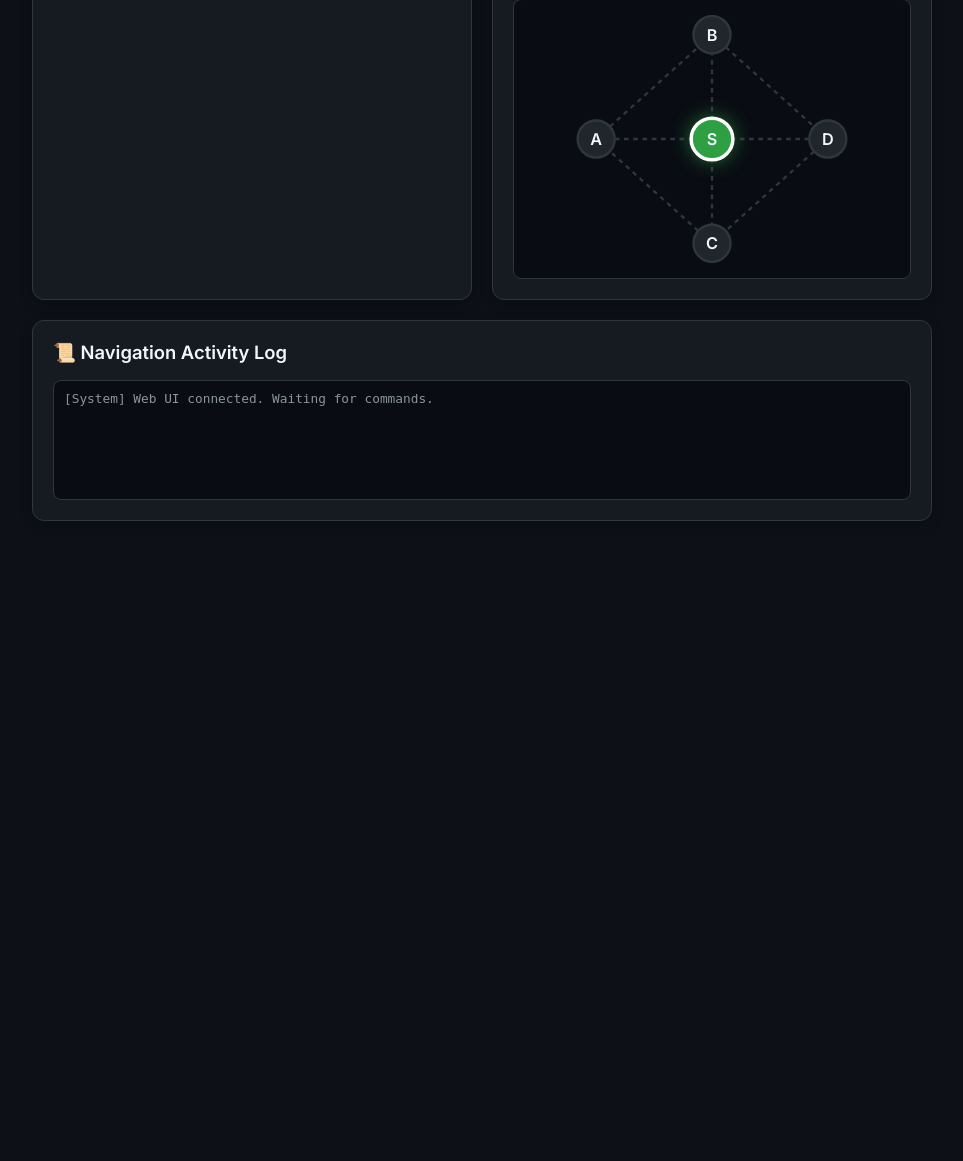
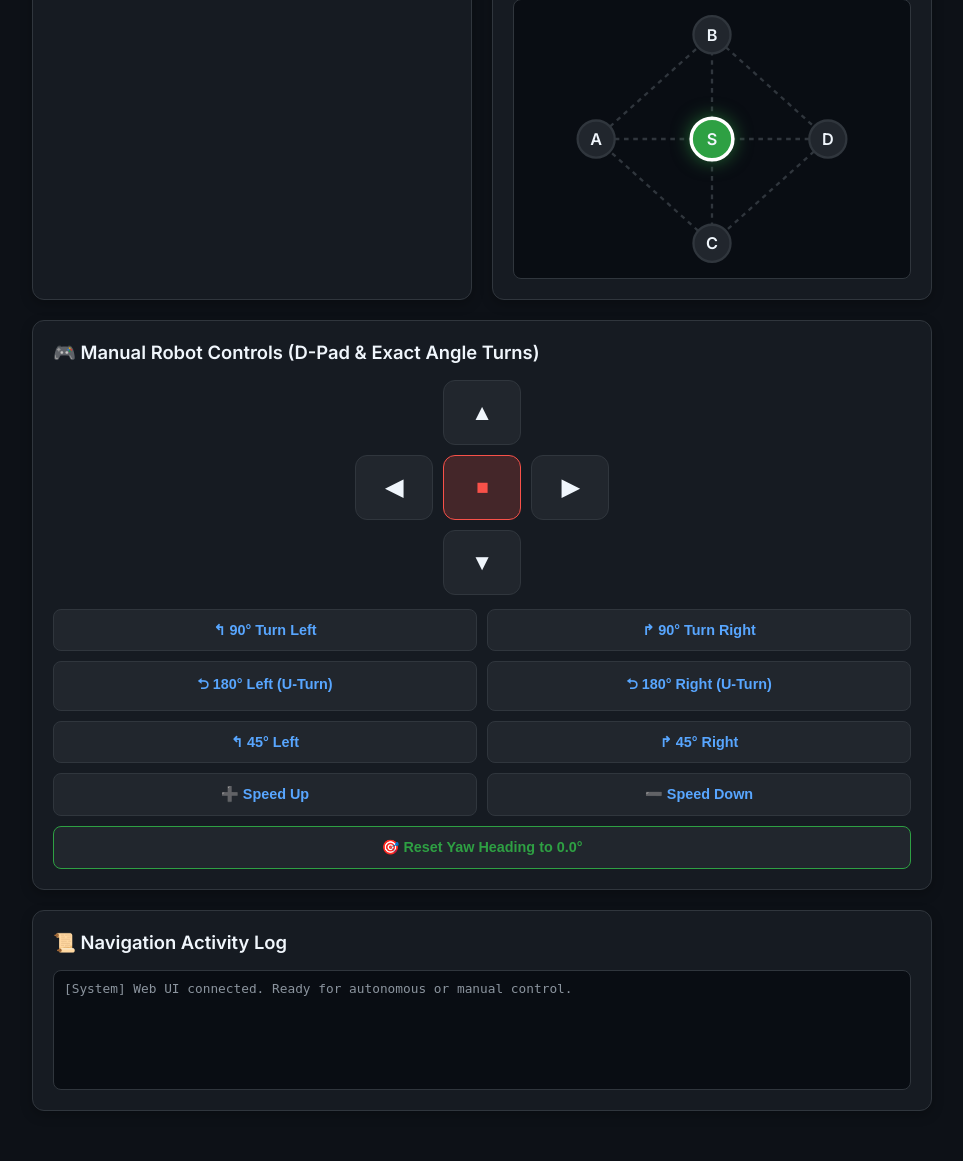
Before and after one commit to milanraj-github/CampusConnect, a Flask app: page / in a window 1280 px wide. Shown: the part 676-1837 px from the top of the page, without its empty margins (158-1121 px from the left). Before the commit the page ends 1197 px from the top, so only its background shows below. Run offline with Flask 2, Linux system fonts and the light colour scheme.

Commit message:
feat: Add manual touch D-pad, precision angle turn buttons, and keyboard controls to web UI

```diff
--- a/raspberry_pi/app.py
+++ b/raspberry_pi/app.py
@@ -1,7 +1,12 @@
 #!/usr/bin/env python3
 """
 Campus Connect - Autonomous IMU Robot Navigation Server (Flask)
-Equipped with Picamera2 / rpicam Native Video Streaming and USB Mic Speech Recognition.
+Features:
+- Live Camera Video Streaming (Picamera2 / rpicam)
+- HC-SR04 Obstacle Detection & Bluetooth Voice Alerts
+- Dijkstra Graph & Moves Autonomous Navigation
+- USB Microphone Speech Recognition
+- Real-Time Manual Touch & Keyboard Teleop Control
 """
 
 import os
@@ -11,7 +16,6 @@ import glob
 import re
 import threading
 import subprocess
-import io
 from flask import Flask, render_template, request, jsonify, Response
 import serial
 
@@ -31,7 +35,7 @@ nav_engine = None
 
 last_voice_alert_time = 0
 
-# --- NATIVE RASPBERRY PI CAMERA STREAMER (Picamera2 / rpicam fallback) ---
+# --- NATIVE RASPBERRY PI CAMERA STREAMER ---
 picam2_obj = None
 
 def init_picamera():
@@ -51,30 +55,27 @@ def generate_video_frames():
     global picam2_obj
     import cv2
 
-    # Try Picamera2 first (Official Bookworm library)
     if picam2_obj:
         while True:
             try:
                 frame = picam2_obj.capture_array()
-                # Frame is RGB, convert to BGR for OpenCV encode
                 frame_bgr = cv2.cvtColor(frame, cv2.COLOR_RGB2BGR)
                 ret, buffer = cv2.imencode('.jpg', frame_bgr, [cv2.IMWRITE_JPEG_QUALITY, 65])
                 if ret:
                     yield (b'--frame\r\n'
                            b'Content-Type: image/jpeg\r\n\r\n' + buffer.tobytes() + b'\r\n')
-                time.sleep(0.04) # ~25 FPS
+                time.sleep(0.04)
             except Exception:
                 time.sleep(0.1)
     else:
-        # Fallback to rpicam-vid MJPEG pipe
         cmd = ["rpicam-vid", "-t", "0", "--inline", "--width", "640", "--height", "480", "--codec", "mjpeg", "--framerate", "20", "-o", "-"]
         try:
             p = subprocess.Popen(cmd, stdout=subprocess.PIPE, stderr=subprocess.DEVNULL, bufsize=10**6)
             stream_bytes = b''
             while True:
                 stream_bytes += p.stdout.read(1024)
-                a = stream_bytes.find(b'\xff\xd8') # JPEG Start
-                b = stream_bytes.find(b'\xff\xd9') # JPEG End
+                a = stream_bytes.find(b'\xff\xd8')
+                b = stream_bytes.find(b'\xff\xd9')
                 if a != -1 and b != -1:
                     jpg = stream_bytes[a:b+2]
                     stream_bytes = stream_bytes[b+2:]
@@ -244,6 +245,33 @@ def handle_navigate():
     threading.Thread(target=execute_navigation, args=(dest,), daemon=True).start()
     return jsonify({"success": True, "message": f"Routing from {current_location} to {dest}..."})
 
+@app.route('/manual_cmd', methods=['POST'])
+@app.route('/api/manual_control', methods=['POST'])
+def handle_manual_control():
+    global is_navigating, robot_status
+    is_navigating = False  # Manual command overrides navigation
+    data = request.json or {}
+    cmd = data.get('cmd')
+    if cmd:
+        send_cmd(cmd)
+        cmd_labels = {
+            'W': 'Moving Forward',
+            'S': 'Moving Backward',
+            'A': 'Turning Left',
+            'D': 'Turning Right',
+            'X': 'Motors Stopped',
+            '1': 'Turn 90° Left',
+            '2': 'Turn 90° Right',
+            '3': 'Turn 180° Left',
+            '4': 'Turn 180° Right',
+            '5': 'Turn 45° Left',
+            '6': 'Turn 45° Right',
+            'Z': 'Heading Reset to 0°'
+        }
+        robot_status = cmd_labels.get(cmd, f"Command '{cmd}' Executed")
+        return jsonify({"success": True, "cmd": cmd, "status": robot_status})
+    return jsonify({"success": False, "message": "No command received"}), 400
+
 @app.route('/current')
 def handle_current():
     return jsonify({"location": current_location})
@@ -258,14 +286,12 @@ def handle_status():
 def handle_imu():
     return jsonify({"yaw": current_yaw})
 
-# --- ROBOT USB MIC RECORD & SPEECH RECOGNITION (Bypasses Phone Browser Restrictions!) ---
 @app.route('/listen_usb_mic', methods=['POST'])
 def handle_listen_usb_mic():
     global is_navigating
     if is_navigating:
         return jsonify({"success": False, "message": "Robot is currently busy navigating."})
 
-    # Record 3 seconds from USB Microphone Card 3
     audio_file = "robot_speech.wav"
     try:
         subprocess.run(["arecord", "-D", "plughw:3,0", "-d", "3", "-f", "cd", audio_file],
@@ -273,7 +299,6 @@ def handle_listen_usb_mic():
     except Exception as e:
         return jsonify({"success": False, "message": f"Mic recording error: {e}"})
 
-    # Recognize speech using SpeechRecognition library or Google API if internet available
     recognized_text = ""
     try:
         import speech_recognition as sr
@@ -285,13 +310,11 @@ def handle_listen_usb_mic():
         pass
 
     if not recognized_text:
-        # Fallback quick simulation prompt if offline
-        return jsonify({"success": False, "message": "Audio recorded. No internet speech recognition or speak clearer."})
+        return jsonify({"success": False, "message": "Audio recorded. Speak clearly into the USB mic."})
 
     print(f"[USB MIC SPEECH] Recognized: '{recognized_text}'")
     transcript = recognized_text.upper()
 
-    # Route extraction
     target = None
     if "BASE" in transcript or "HOME" in transcript or "STATION" in transcript or " POINT S" in transcript or " TO S" in transcript:
         target = "S"
@@ -315,38 +338,6 @@ def handle_listen_usb_mic():
 
     return jsonify({"success": False, "text": recognized_text, "message": f"Could not find destination in '{recognized_text}'"})
 
-@app.route('/voice', methods=['POST'])
-def handle_voice():
-    global is_navigating
-    data = request.json or {}
-    transcript = (data.get('text') or '').upper()
-    print(f"[VOICE] Heard: {transcript}")
-
-    target = None
-    if "BASE" in transcript or "HOME" in transcript or "STATION" in transcript or " POINT S" in transcript or " TO S" in transcript:
-        target = "S"
-    elif "POINT A" in transcript or " TO A" in transcript or transcript.endswith(" A"):
-        target = "A"
-    elif "POINT B" in transcript or " TO B" in transcript or transcript.endswith(" B"):
-        target = "B"
-    elif "POINT C" in transcript or " TO C" in transcript or transcript.endswith(" C"):
-        target = "C"
-    elif "POINT D" in transcript or " TO D" in transcript or transcript.endswith(" D"):
-        target = "D"
-    else:
-        match = re.search(r'\b([A-D]|S)\b', transcript)
-        if match:
-            target = match.group(1)
-
-    if target:
-        if is_navigating:
-            return jsonify({"success": False, "message": "Robot currently busy navigating."})
-        is_navigating = True
-        threading.Thread(target=execute_navigation, args=(target,), daemon=True).start()
-        return jsonify({"success": True, "message": f"Voice recognized: Navigating to Point {target}"})
-
-    return jsonify({"success": False, "message": f"Could not extract destination from '{transcript}'"})
-
 if __name__ == '__main__':
     routes_file = os.path.join(os.path.dirname(__file__), 'routes.json')
     nav_engine = CampusNavigator(routes_file)
--- a/raspberry_pi/templates/index.html
+++ b/raspberry_pi/templates/index.html
@@ -2,7 +2,7 @@
 <html lang="en">
 <head>
   <meta charset="UTF-8" />
-  <meta name="viewport" content="width=device-width, initial-scale=1.0" />
+  <meta name="viewport" content="width=device-width, initial-scale=1.0, maximum-scale=1.0, user-scalable=no" />
   <title>Autonomous IMU Robot Navigation</title>
   <link rel="preconnect" href="https://fonts.googleapis.com">
   <link rel="preconnect" href="https://fonts.gstatic.com" crossorigin>
@@ -31,6 +31,7 @@
       flex-direction: column;
       align-items: center;
       padding: 24px 16px;
+      padding-bottom: 50px;
     }
     .container {
       width: 100%;
@@ -125,6 +126,59 @@
       background: #090d13; border: 1px solid var(--card-border); border-radius: 8px; padding: 10px; height: 120px; overflow-y: auto; font-family: monospace; font-size: 0.8rem; color: var(--text-muted);
     }
     .log-entry { margin-bottom: 4px; }
+
+    /* Manual D-Pad & Control Buttons */
+    .dpad-container {
+      display: flex;
+      flex-direction: column;
+      align-items: center;
+      gap: 10px;
+      margin-top: 10px;
+    }
+    .dpad-row { display: flex; gap: 10px; justify-content: center; width: 100%; }
+    .dpad-btn {
+      width: 78px;
+      height: 65px;
+      background: #21262d;
+      border: 1px solid var(--card-border);
+      border-radius: 12px;
+      color: var(--text-bold);
+      font-size: 1.4rem;
+      font-weight: bold;
+      cursor: pointer;
+      display: flex;
+      justify-content: center;
+      align-items: center;
+      touch-action: manipulation;
+      transition: all 0.15s;
+    }
+    .dpad-btn:active { background: var(--accent-blue); transform: scale(0.95); }
+    .dpad-stop {
+      background: rgba(248, 81, 73, 0.2);
+      border-color: var(--danger);
+      color: var(--danger);
+    }
+    .dpad-stop:active { background: var(--danger); color: white; }
+
+    .turn-grid {
+      display: grid;
+      grid-template-columns: repeat(2, 1fr);
+      gap: 10px;
+      margin-top: 14px;
+    }
+    .turn-btn {
+      padding: 12px 10px;
+      background: #21262d;
+      border: 1px solid #30363d;
+      color: var(--accent-blue);
+      border-radius: 8px;
+      font-size: 0.9rem;
+      font-weight: 600;
+      cursor: pointer;
+      transition: 0.2s;
+    }
+    .turn-btn:hover { background: #30363d; border-color: var(--accent-blue); }
+    .turn-btn:active { transform: scale(0.96); }
   </style>
 </head>
 <body>
@@ -136,6 +190,7 @@
   </header>
 
   <div class="grid">
+    <!-- Autonomous Destinations Card -->
     <div class="card">
       <h2>🎯 Navigate to Destination</h2>
       <div class="dest-grid">
@@ -155,6 +210,7 @@
       </div>
     </div>
 
+    <!-- Live Camera Feed & Telemetry -->
     <div class="card">
       <h2>📹 Live Rover Camera Feed</h2>
       <div style="position: relative; width: 100%; border-radius: 8px; overflow: hidden; background: #000; display: flex; justify-content: center; align-items: center; min-height: 220px; margin-bottom: 16px; border: 1px solid var(--card-border);">
@@ -215,10 +271,43 @@
     </div>
   </div>
 
+  <!-- Manual Teleop & Movement Controls -->
+  <div class="card">
+    <h2>🎮 Manual Robot Controls (D-Pad & Exact Angle Turns)</h2>
+
+    <div class="dpad-container">
+      <div class="dpad-row">
+        <button class="dpad-btn" onclick="sendManualCmd('W')">▲</button>
+      </div>
+      <div class="dpad-row">
+        <button class="dpad-btn" onclick="sendManualCmd('A')">◀</button>
+        <button class="dpad-btn dpad-stop" onclick="sendManualCmd('X')">⏹</button>
+        <button class="dpad-btn" onclick="sendManualCmd('D')">▶</button>
+      </div>
+      <div class="dpad-row">
+        <button class="dpad-btn" onclick="sendManualCmd('S')">▼</button>
+      </div>
+    </div>
+
+    <!-- Precision Angle Buttons -->
+    <div class="turn-grid">
+      <button class="turn-btn" onclick="sendManualCmd('1')">↰ 90° Turn Left</button>
+      <button class="turn-btn" onclick="sendManualCmd('2')">↱ 90° Turn Right</button>
+      <button class="turn-btn" onclick="sendManualCmd('3')">⮌ 180° Left (U-Turn)</button>
+      <button class="turn-btn" onclick="sendManualCmd('4')">⮌ 180° Right (U-Turn)</button>
+      <button class="turn-btn" onclick="sendManualCmd('5')">↰ 45° Left</button>
+      <button class="turn-btn" onclick="sendManualCmd('6')">↱ 45° Right</button>
+      <button class="turn-btn" onclick="sendManualCmd('+')">➕ Speed Up</button>
+      <button class="turn-btn" onclick="sendManualCmd('-')">➖ Speed Down</button>
+      <button class="turn-btn" onclick="sendManualCmd('Z')" style="grid-column: span 2; color: var(--accent-green); border-color: var(--accent-green);">🎯 Reset Yaw Heading to 0.0°</button>
+    </div>
+  </div>
+
+  <!-- Navigation Activity Log -->
   <div class="card">
     <h2>📜 Navigation Activity Log</h2>
     <div class="log-box" id="logBox">
-      <div class="log-entry">[System] Web UI connected. Waiting for commands.</div>
+      <div class="log-entry">[System] Web UI connected. Ready for autonomous or manual control.</div>
     </div>
   </div>
 </div>
@@ -243,6 +332,7 @@
     if (activeEl) activeEl.classList.add("active");
   }
 
+  // Autonomous Destination Request
   async function sendNavigation(destination) {
     addLog(`Sending destination: ${destination}`);
     isNavigating = true;
@@ -262,7 +352,37 @@
     }
   }
 
-  // Uses Robot's physical USB Microphone (Bypasses phone browser HTTP security block!)
+  // Manual Control Trigger
+  async function sendManualCmd(cmd) {
+    try {
+      const res = await fetch("/manual_cmd", {
+        method: "POST",
+        headers: { "Content-Type": "application/json" },
+        body: JSON.stringify({ cmd: cmd })
+      });
+      const data = await res.json();
+      addLog(`Manual Cmd [${cmd}] ➔ ${data.status || 'Sent'}`);
+    } catch (err) {
+      addLog(`Manual Cmd Error: ${err}`);
+    }
+  }
+
+  // Keyboard Event Listeners for PC / Laptop
+  window.addEventListener("keydown", (e) => {
+    const k = e.key.toLowerCase();
+    if (k === 'w') sendManualCmd('W');
+    else if (k === 's') sendManualCmd('S');
+    else if (k === 'a') sendManualCmd('A');
+    else if (k === 'd') sendManualCmd('D');
+    else if (k === ' ' || k === 'x') sendManualCmd('X');
+    else if (k === '1') sendManualCmd('1');
+    else if (k === '2') sendManualCmd('2');
+    else if (k === '3') sendManualCmd('3');
+    else if (k === '4') sendManualCmd('4');
+    else if (k === 'z') sendManualCmd('Z');
+  });
+
+  // Robot USB Mic Voice Listener
   async function triggerRobotVoice() {
     const micBtn = document.getElementById("micBtn");
     const voiceStatus = document.getElementById("voiceStatus");
@@ -284,6 +404,7 @@
     }
   }
 
+  // Telemetry Polling
   async function pollStatus() {
     try {
       const locRes = await fetch("/current");
```
